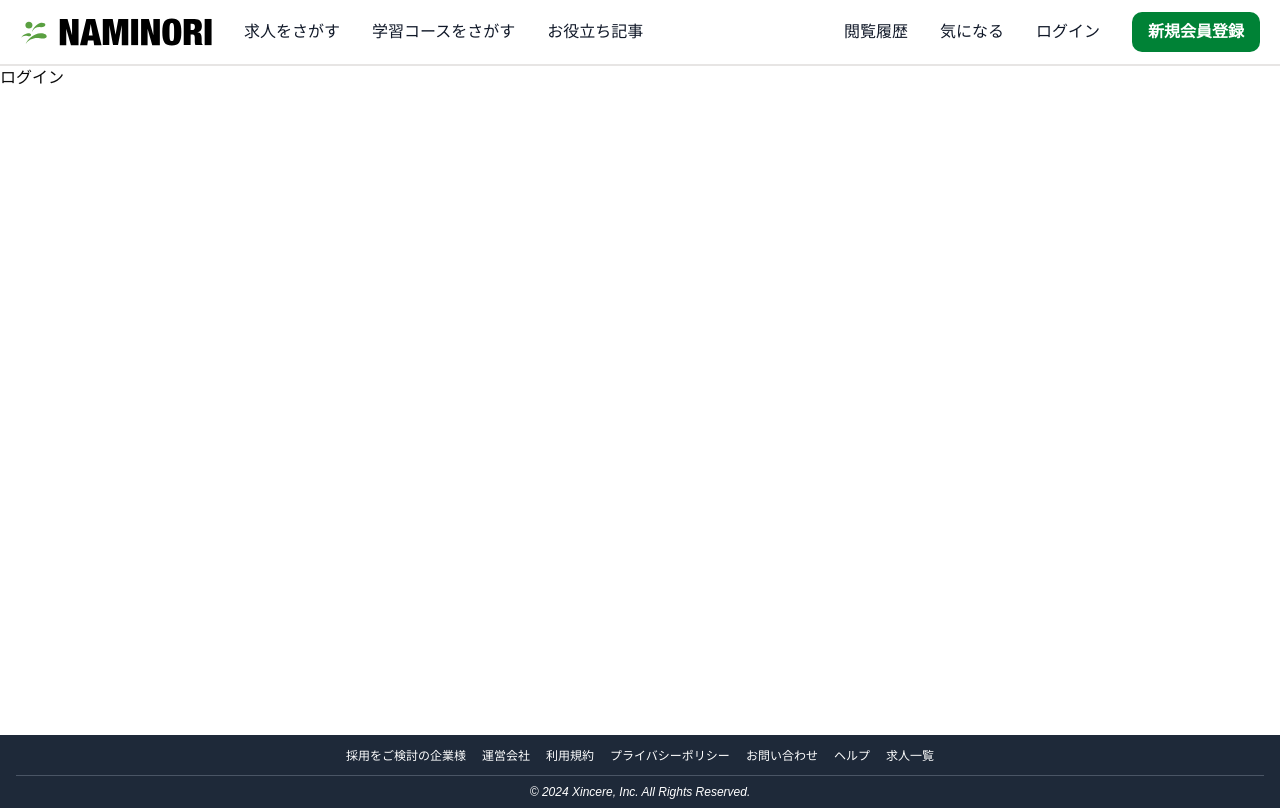
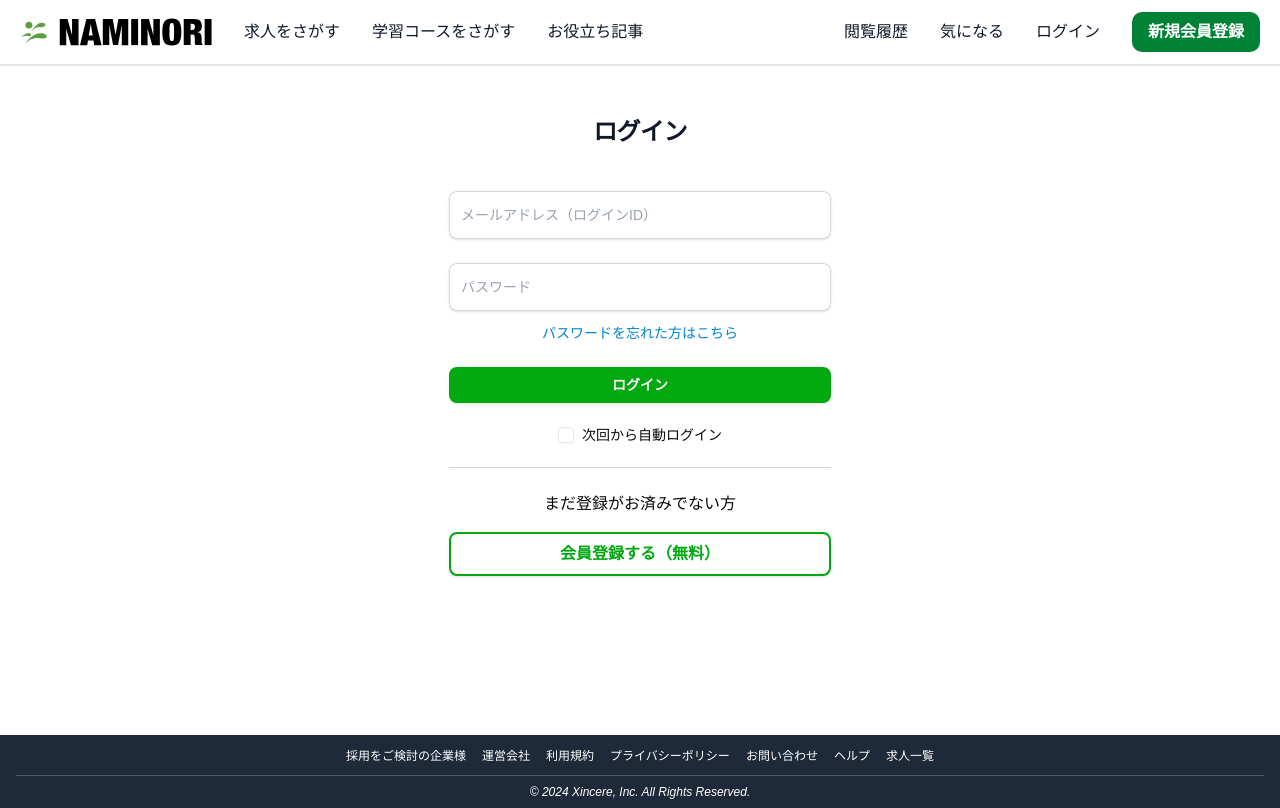
Before and after one commit to tatsuya582/naminori_copy_front, a Next.js app: page /user/sign_in in a window 1280 px wide. Built offline with nearby package versions, Linux system fonts and the light colour scheme.

Commit message:
add: ログインフォームを作成

```diff
--- /dev/null
+++ b/src/components/forms/SignInForm.tsx
@@ -0,0 +1,82 @@
+import { useState } from "react";
+import Link from "next/link";
+import { Form, FormField, FormItem, FormLabel, FormControl, FormMessage } from "@/components/ui/form";
+import { Button } from "@/components/ui/button";
+import InputField from "./InputField ";
+import { Checkbox } from "../ui/checkbox";
+import { useSignInForm } from "./useSignInForm";
+
+const SignInForm = () => {
+  const [submitting, setSubmitting] = useState(false);
+  const { form, onSubmit } = useSignInForm(setSubmitting);
+
+  return (
+    <Form {...form}>
+      <form onSubmit={form.handleSubmit(onSubmit)} className="border border-solid border-transparent box-border">
+        <div>
+          <InputField form={form} name="email" placeholder="メールアドレス（ログインID）" type="email" />
+        </div>
+
+        <div className="mt-6">
+          <InputField form={form} name="password" placeholder="パスワード" type="password" />
+        </div>
+
+        <div className="flex items-center justify-center">
+          <div className="text-sm mt-3">
+            <Link href="/user/password/new" className="text-sky-600">
+              パスワードを忘れた方はこちら
+            </Link>
+          </div>
+        </div>
+
+        <div className="mt-6">
+          <Button
+            type="submit"
+            disabled={submitting}
+            className="flex w-full justify-center rounded-md bg-primary-600 px-3 py-2 text-sm font-semibold leading-6 text-white shadow-sm cursor-pointer hover:bg-primary-600"
+          >
+            {submitting ? "ログイン中..." : "ログイン"}
+          </Button>
+        </div>
+
+        <div className="py-6 flex items-center justify-center border-b border-gray-300">
+          <div className="flex flex-start gap-x-3 items-center">
+            <FormField
+              control={form.control}
+              name="rememberMe"
+              render={({ field }) => (
+                <FormItem>
+                  <div className="flex gap-2 justify-center">
+                    <FormControl>
+                      <Checkbox
+                        checked={field.value}
+                        onCheckedChange={field.onChange}
+                        className="rounded focus:outline-none checked:bg-primary-600 focus:ring-primary-600 original-checkbox checked:focus:bg-primary-600 cursor-pointer"
+                      />
+                    </FormControl>
+                    <FormLabel>
+                      <p className="block text-center">次回から自動ログイン</p>
+                    </FormLabel>
+                  </div>
+                  <FormMessage />
+                </FormItem>
+              )}
+            />
+          </div>
+        </div>
+
+        <div className="flex flex-col items-center justify-center mt-6 gap-y-4">
+          <p>まだ登録がお済みでない方</p>
+          <Link
+            href="/user/sign_up"
+            className="flex w-full justify-center text-primary-600 font-bold rounded-md border-2 border-primary-600 px-3 py-2 text-l font-semibold leading-6 shadow-sm"
+          >
+            会員登録する（無料）
+          </Link>
+        </div>
+      </form>
+    </Form>
+  );
+};
+
+export default SignInForm;
--- /dev/null
+++ b/src/components/forms/useSignInForm.ts
@@ -0,0 +1,53 @@
+import { zodResolver } from "@hookform/resolvers/zod";
+import { Dispatch, SetStateAction } from "react";
+import { useRouter } from "next/router";
+import { toast } from "sonner";
+import { useForm } from "react-hook-form";
+import { SignInFormData, signInSchema } from "@/schema/signIn";
+
+export const useSignInForm = (setSubmitting: Dispatch<SetStateAction<boolean>>) => {
+  const router = useRouter();
+
+  const form = useForm<SignInFormData>({
+    resolver: zodResolver(signInSchema),
+    defaultValues: {
+      email: "",
+      password: "",
+    },
+  });
+
+  const onSubmit = async (data: SignInFormData) => {
+    setSubmitting(true);
+    try {
+      // rememberMeは送信しない
+      const user: Omit<SignInFormData, "rememberMe"> & {
+        rememberMe?: boolean;
+      } = {
+        ...data,
+      };
+      delete user.rememberMe;
+      const res = await fetch(`${process.env.NEXT_PUBLIC_API_BASE_URL}/login`, {
+        method: "POST",
+        headers: {
+          "Content-Type": "application/json",
+        },
+        body: JSON.stringify({ user }),
+      });
+
+      if (!res.ok) {
+        toast.error("ログインに失敗しました。ユーザー名とパスワードを確認してください。");
+        return;
+      }
+      toast.success("ログインしました。");
+      router.push("/user/dashboard");
+    } catch {
+      toast.error("通信エラーが発生しました", {
+        description: "時間をおいて再度お試しください。",
+      });
+    } finally {
+      setSubmitting(false);
+    }
+  };
+
+  return { form, onSubmit };
+};
--- a/src/pages/user/sign_in.tsx
+++ b/src/pages/user/sign_in.tsx
@@ -1,7 +1,14 @@
+import SignInForm from "@/components/forms/SignInForm";
+
 export default function SignInPage() {
   return (
-    <div>
-      <h1>ログイン</h1>
+    <div className="flex min-h-full flex-col justify-center px-6 py-12 lg:px-8">
+      <div className="sm:mx-auto sm:w-full sm:max-w-sm">
+        <h1 className="text-center text-2xl font-bold leading-9 tracking-tight text-gray-900">ログイン</h1>
+      </div>
+      <div className="mt-10 sm:mx-auto sm:w-full sm:max-w-sm">
+        <SignInForm />
+      </div>
     </div>
   );
 }
```
